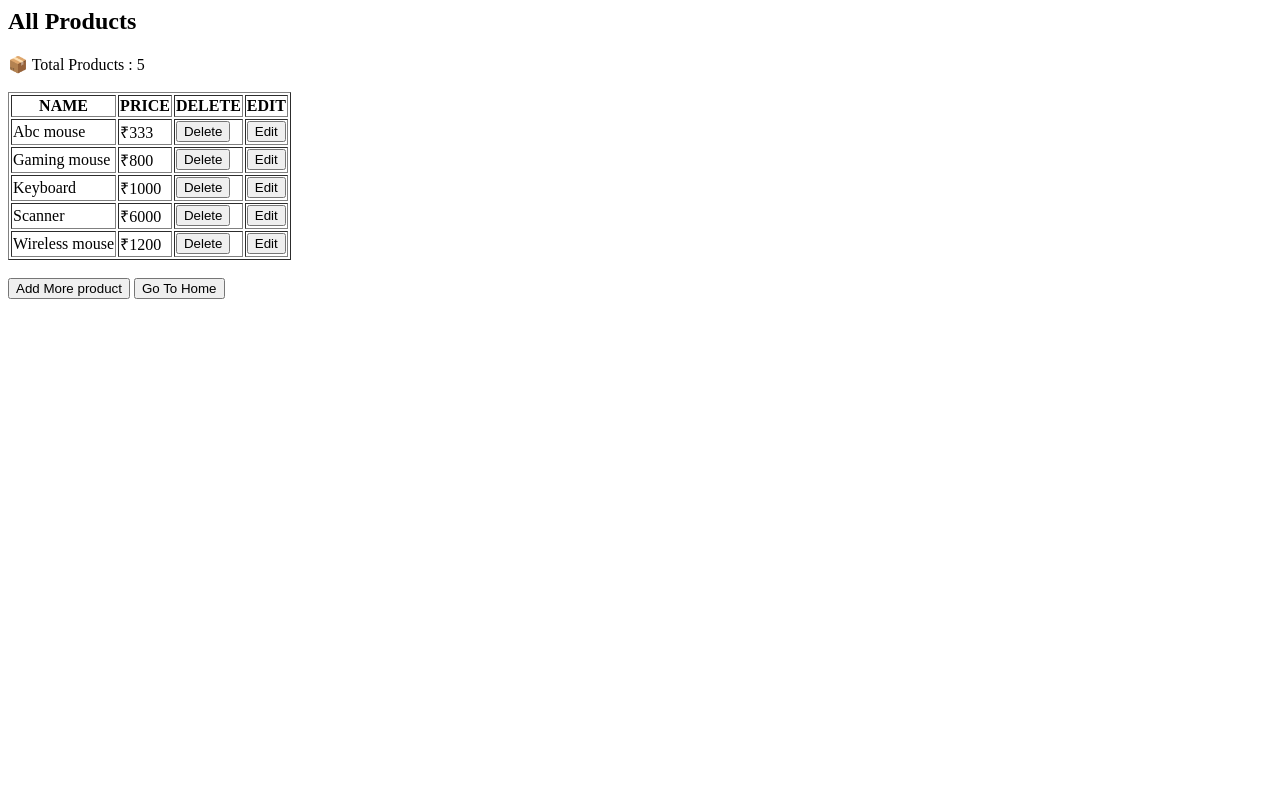
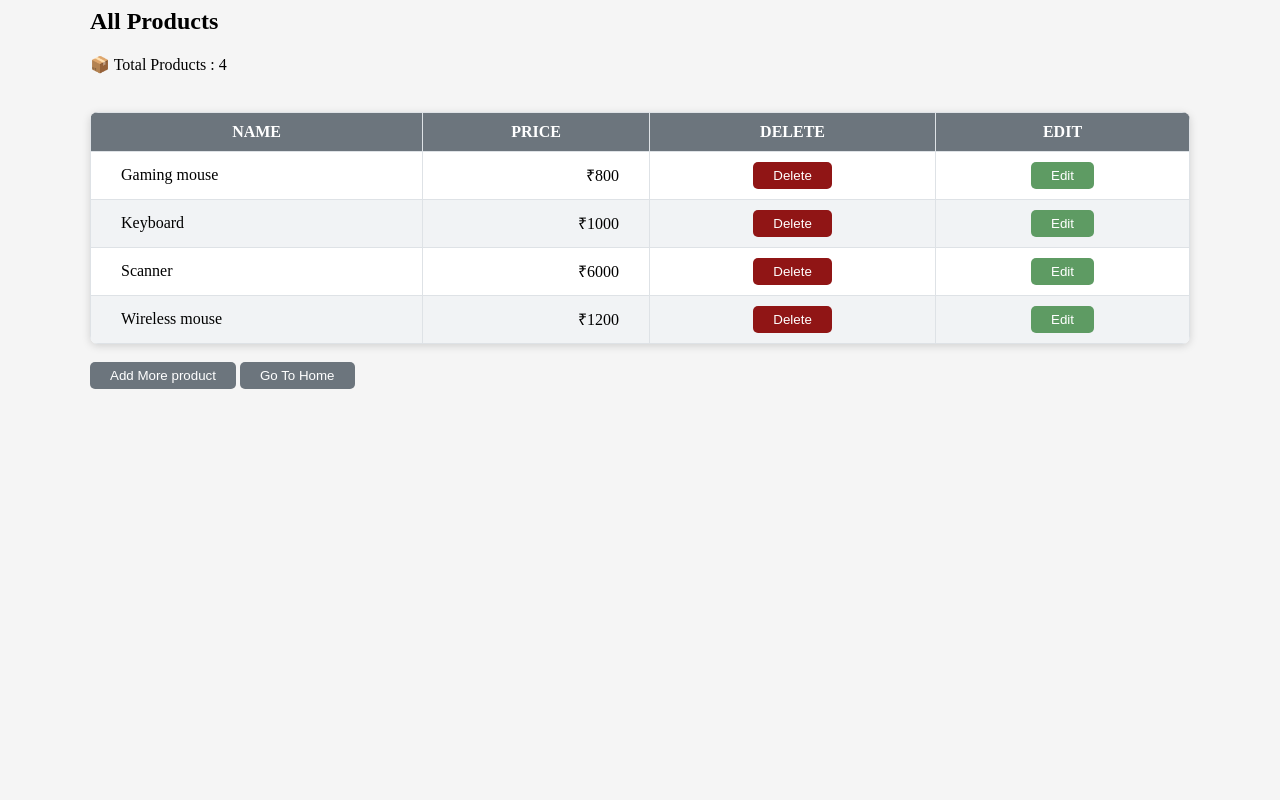
Before and after one commit to hirdeshverma/smart-store-flask, a Flask app: page /products in a window 1280 px wide. Run offline with Flask 3, Linux system fonts and the light colour scheme.

Commit message:
Release v1.1: Professional UI Update

```diff
--- a/products.json
+++ b/products.json
@@ -1 +1 @@
-[{"name": "Gaming mouse", "price": 800}, {"name": "Scanner", "price": 6000}, {"name": "Keyboard", "price": 1000}, {"name": "Wireless mouse", "price": 1200}, {"name": "Abc mouse", "price": 333}]
+[{"name": "Gaming mouse", "price": 800}, {"name": "Scanner", "price": 6000}, {"name": "Keyboard", "price": 1000}, {"name": "Wireless mouse", "price": 1200}]
--- /dev/null
+++ b/static/css/style.css
@@ -0,0 +1,93 @@
+/* ==========GENERAL========== */
+body{
+    background-color: #f5f5f5;
+}
+.container{
+    max-width: 1100px;
+    margin: 0 auto;
+}
+
+/* ==========BUTTON========== */
+
+button{
+    padding: 6px 20px;
+    background-color: #6c757d;
+    color: white;
+    border: none;
+    border-radius: 5px;
+}
+
+button:hover{
+    background-color: #7d868d;
+}
+
+button:active{
+    background-color: #5a6268;
+    transform: translateY(2px);
+}
+
+.delete-btn{
+    background-color: #901515;
+}
+.delete-btn:hover{
+    background-color: #781111;;
+}
+.delete-btn:active{
+    background-color: #640d0d;
+}
+
+.edit-btn{
+    background-color: #5e9b63;
+}
+.edit-btn:hover{
+    background-color: #4f8754;
+}
+
+/* ==========TABLE========== */
+.table-container{
+    width: 100%;
+    margin-top: 20px;
+    background-color: white;
+    border-radius: 8px;
+    overflow: hidden;
+    box-shadow: 0 2px 8px rgba(0,0,0,0.15);
+}
+tr:hover{
+    background-color: #f8f9fa;
+}
+table{
+    width: 100%;
+    border-collapse: collapse;
+}
+
+th{
+    font-weight: 600;
+    background-color: #6c757d;
+    color: white;
+}
+
+th,
+td{
+    padding:  10px 30px;
+    border: 1px solid #dee2e6;
+}
+
+.name{
+    text-align: left;
+}
+
+.price{
+    text-align: right;
+}
+
+.action{
+    text-align: center;
+}
+
+tbody tr:nth-child(even){
+    background-color: #f1f3f5;
+}
+
+tbody tr:hover{
+    background-color: #fffbe6;
+}
--- a/templates/add_product.html
+++ b/templates/add_product.html
@@ -1,3 +1,7 @@
+<head>
+    <link rel="stylesheet" href="{{ url_for('static', filename='css/style.css') }}">
+</head>
+
 <h2>Add product</h2>
 
 {% if error %}
--- a/templates/home.html
+++ b/templates/home.html
@@ -1,4 +1,10 @@
+<head>
+    <link rel="stylesheet" href="{{ url_for('static', filename='css/style.css') }}">
+</head>
+
 <h1>WELCOME TO SMART STORE</h1>
+
+
 
 <br><br>
 <a href="/products"><button>View Products</button></a>
--- a/templates/products.html
+++ b/templates/products.html
@@ -1,38 +1,51 @@
+<head>
+    <link rel="stylesheet" href="{{ url_for('static', filename='css/style.css') }}">
+</head>
+
+<body>
+    <div class="container">
         <h2>All Products</h2>
 
         📦 Total Products : {{ products|length }}
         <br><br>
-<table border="1">
+        <div class="table-container">
+            <table>
+                <thead>
                     <tr>
                     <th>NAME</th>
                     <th>PRICE</th>
                     <th>DELETE</th>
                     <th>EDIT</th>
                     </tr>
+                </thead>
+                <tbody>
                     {% for product in products %}
 
                         <tr>
-            <td>{{product.name}}</td>
-            <td>₹{{product.price}}</td>
-            <td>
+                            <td class="name">{{product.name}}</td>
+                            <td class="price">₹{{product.price}}</td>
+                            <td class="action">
                                 <form method="POST" action="/delete" style="display: inline;">
                                     <input type="hidden" name="name" value="{{product.name}}">
-                    <button>Delete</button>
+                                    <button class="delete-btn">Delete</button>
                                 </form>
                             </td>
-            <td>
+                            <td class="action">
                                 <form method="get" action="/edit" style="display: inline;">
                                     <input type="hidden" name="name" value="{{product.name}}">
-                    <button>Edit</button>
+                                    <button class="edit-btn">Edit</button>
                                 </form>
                             </td>
                         </tr>
 
                     {% endfor %}
+                </tbody>
             </table>
-
+        </div>
 
 
         <br>
         <a href="/add"><button>Add More product</button></a>
         <a href="/"><button>Go To Home</button></a>
+    </div>
+</body>
--- a/templates/search_product.html
+++ b/templates/search_product.html
@@ -1,3 +1,7 @@
+<head>
+    <link rel="stylesheet" href="{{ url_for('static', filename='css/style.css') }}">
+</head>
+
 <h2>Search Page</h2>
 
 <form action="/search" method = "GET">
```
Also changed, not shown: templates/CHANGELOG.md (added). Lines whose indentation alone changed are shown as unchanged.
